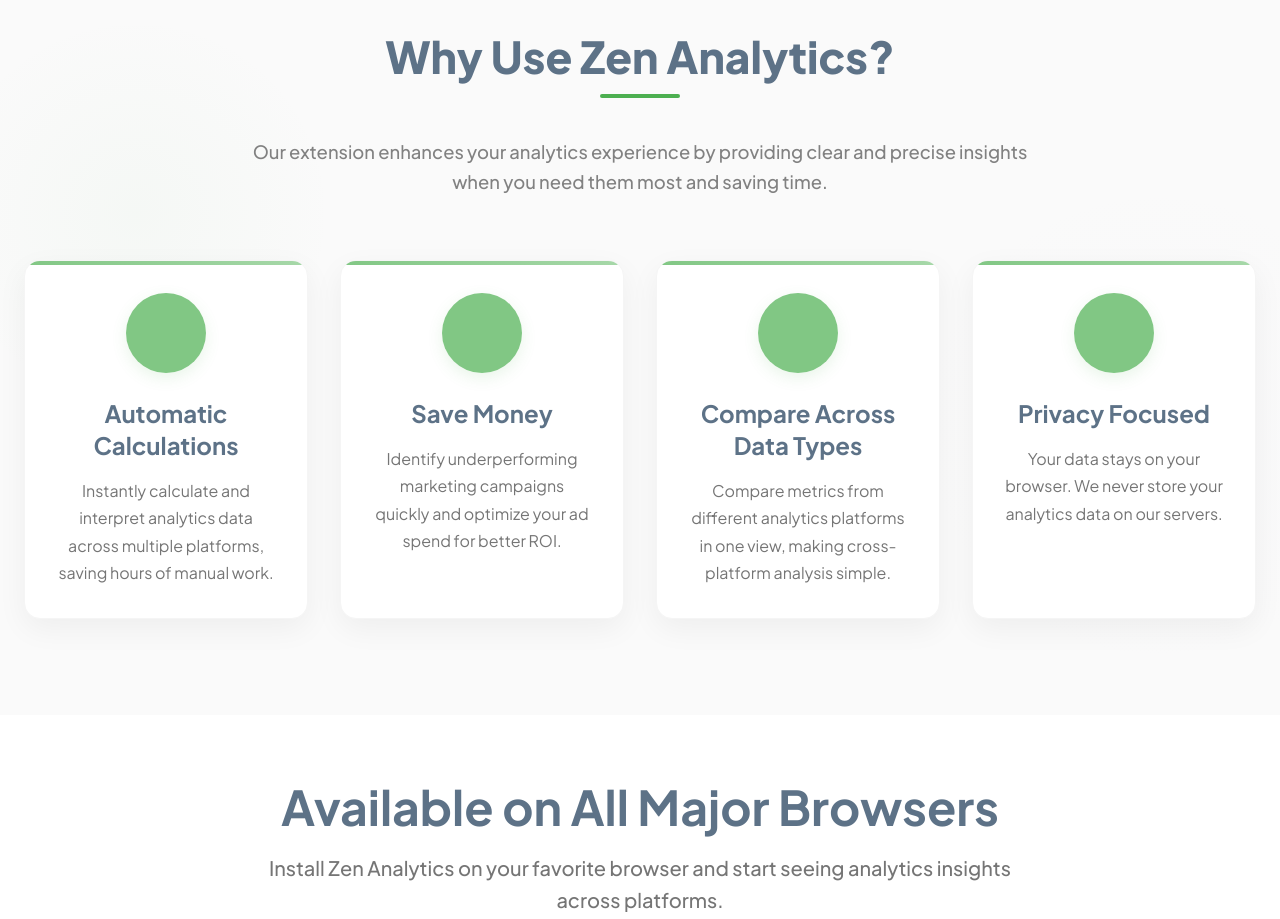
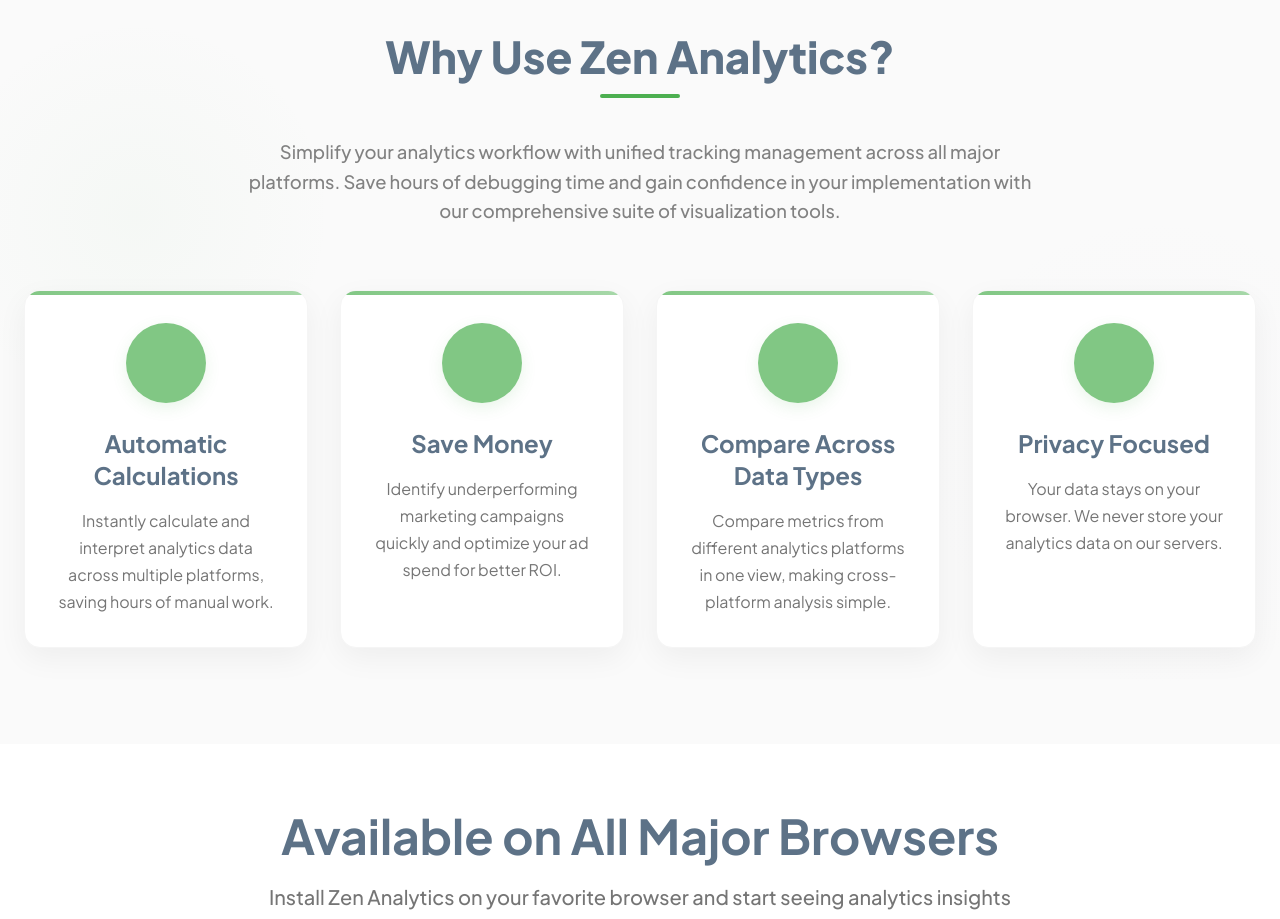
Before and after one commit to zenzjtech/zen-analytics-landingpage, a Next.js app: page / in a window 1280 px wide. Shown: the part 840-1759 px from the top of the page. Built offline with nearby package versions, Linux system fonts and the light colour scheme; some icons are missing; what @mui/material-nextjs would draw is missing.

Commit message:
content: update Features section description with workflow benefits

```diff
--- a/src/components/sections/Features.tsx
+++ b/src/components/sections/Features.tsx
@@ -212,8 +212,7 @@ export default function Features() {
                 opacity: 0.9
               }}
             >
-              Our extension enhances your analytics experience by providing clear and precise
-              insights when you need them most and saving time.
+              Simplify your analytics workflow with unified tracking management across all major platforms. Save hours of debugging time and gain confidence in your implementation with our comprehensive suite of visualization tools.
             </Typography>
           </Box>
         </Fade>
```
